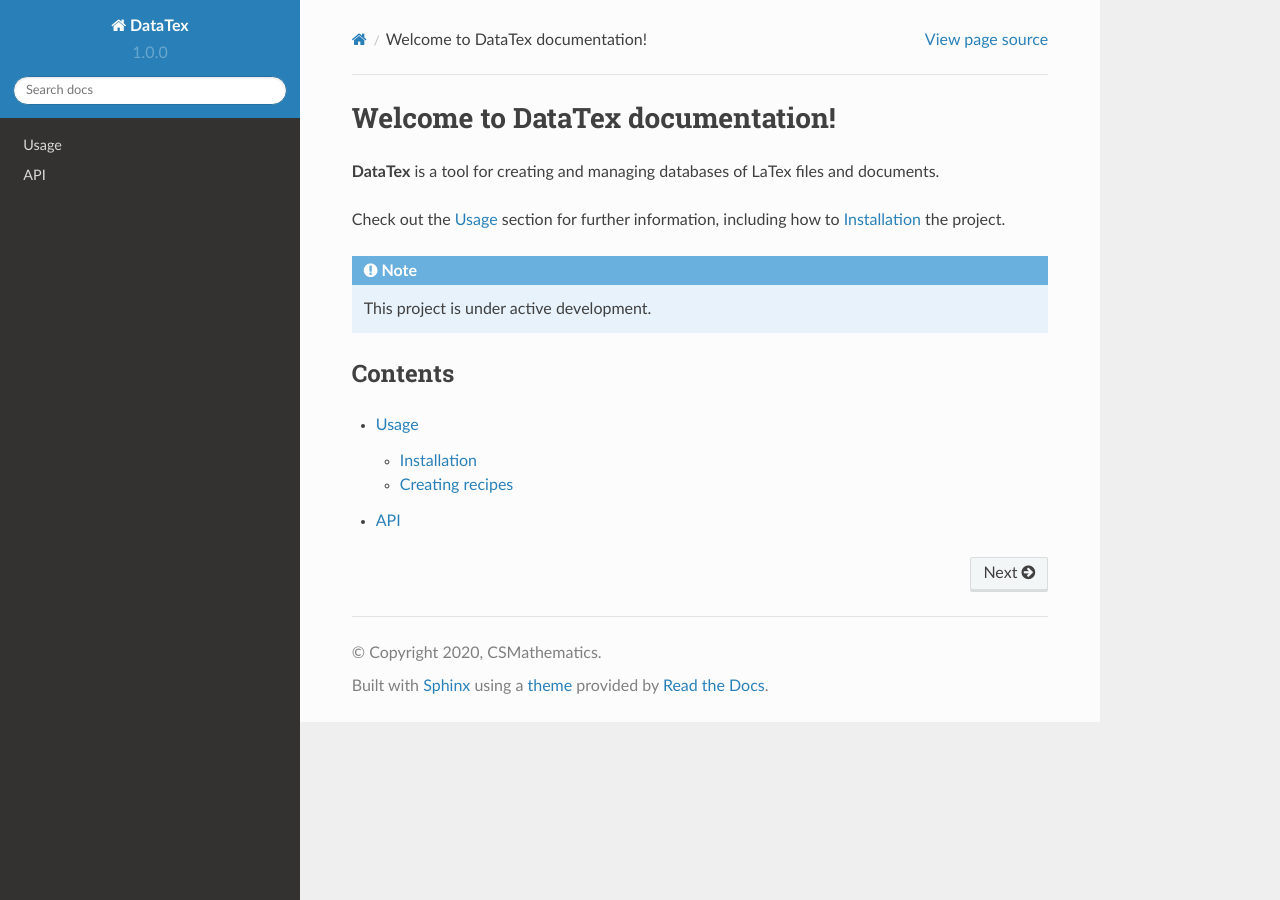
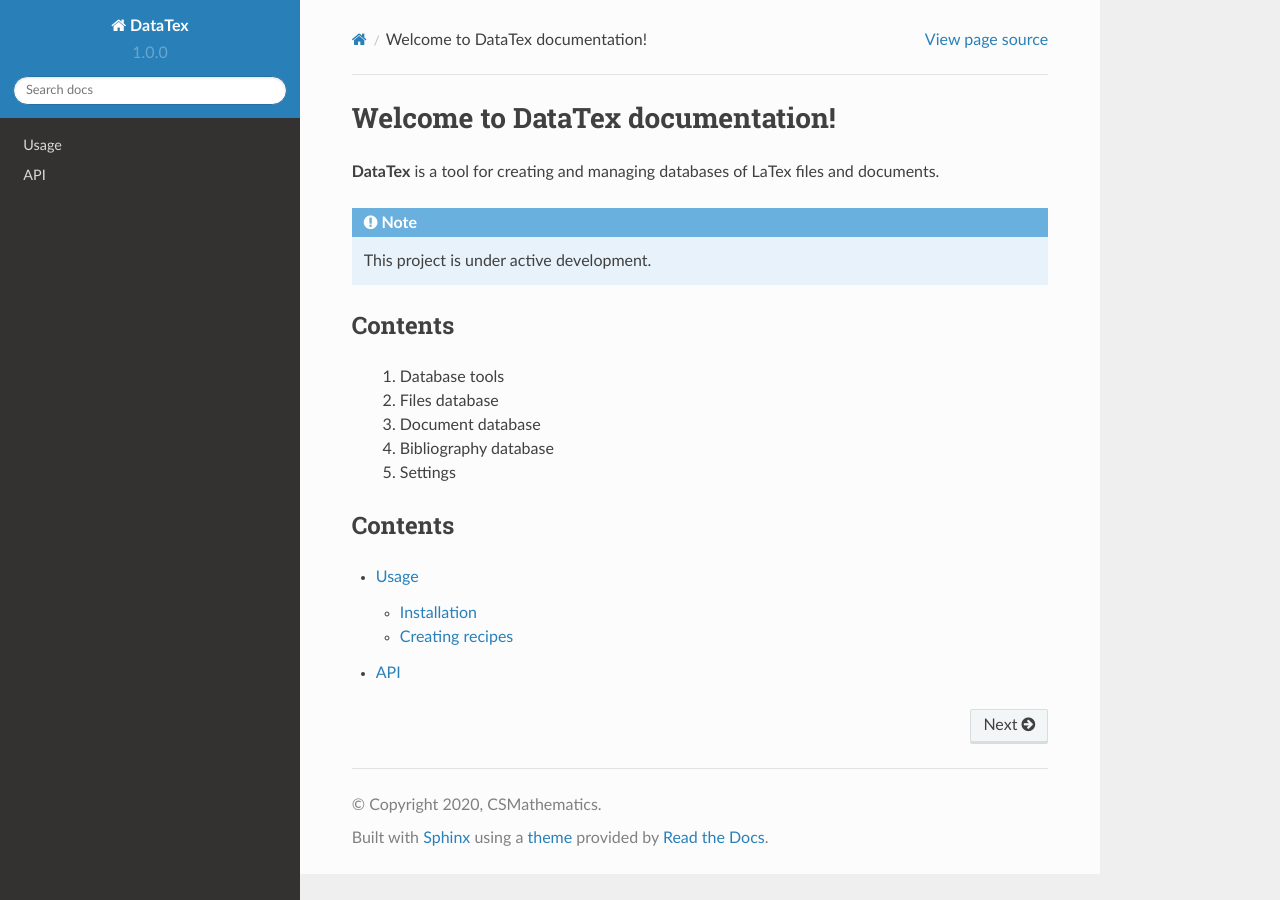
Before and after one commit to CSMathematics/DataTex-Tutorial, a Sphinx documentation site: the page built from docs/source/index.rst, in a window 1280 px wide. Built offline with Sphinx 7.4.7 and the Read the Docs theme 2.0.0, drawn with Linux system fonts in a browser that asks for light colours.

Commit message:
Update index.rst

```diff
--- a/docs/source/index.rst
+++ b/docs/source/index.rst
@@ -3,9 +3,6 @@
 
 **DataTex** is a tool for creating and managing databases of LaTex files and documents.
 
-
-Check out the :doc:`usage` section for further information, including
-how to :ref:`installation` the project.
 
 .. note::
 
@@ -14,6 +11,15 @@
 Contents
 --------
 
+   1. Database tools
+   2. Files database
+   3. Document database
+   4. Bibliography database
+   5. Settings
+
+Contents
+--------
+
 .. toctree::
 
    usage
```
